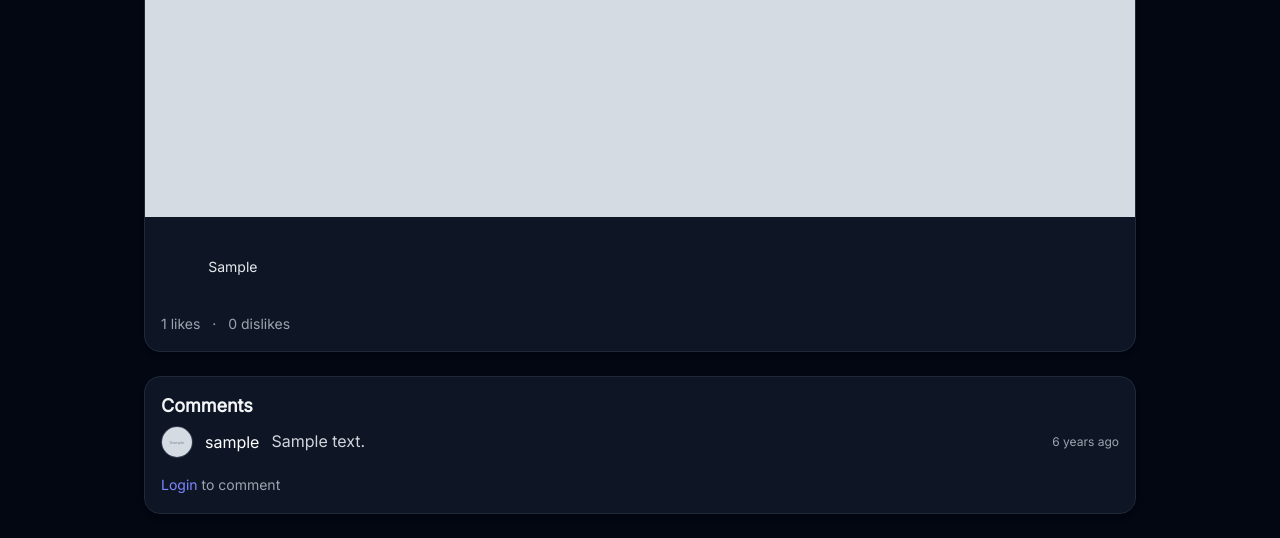
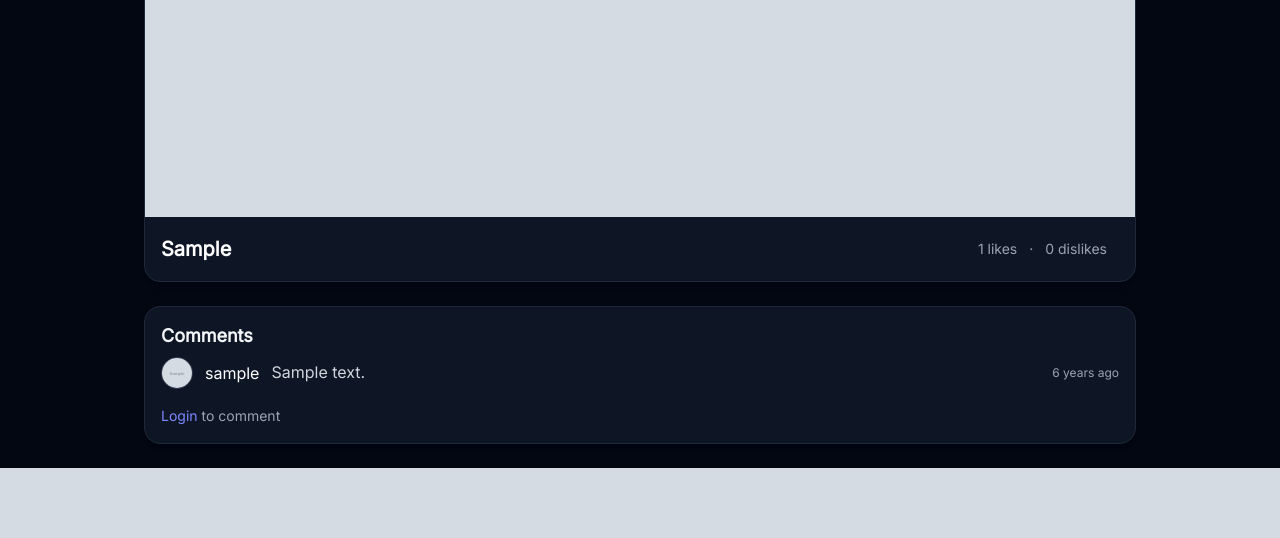
Before and after one commit to Coco-developers/GallarioV2, a Flask app: page /post/1 in a window 1280 px wide. Shown: the part 727-1265 px from the top of the page. After the commit the page ends 1195 px from the top, so only its background shows below. Run offline with Flask 3, Linux system fonts and the light colour scheme; tables that the repository leaves empty hold one stand-in row (values such as "Sample post"); grey boxes marked "Sample" are stand-in pictures; some libraries are stand-ins or nearby versions.

Commit message:
Styling 1.1 for post

```diff
--- a/src/templates/independent/post.html
+++ b/src/templates/independent/post.html
@@ -63,9 +63,9 @@
         </div>
 
         <!-- Body: caption + interactions -->
-        <div class="px-4 py-4">
-            <p class="text-gray-200 text-sm whitespace-pre-wrap mb-3">
-            {{ post['caption'] }}
+        <div class="flex px-4 py-4 gap-4">
+            <p class="text-white text-lg md:text-xl font-semibold leading-snug break-words flex-1">
+                {{ post['caption'] }}
             </p>
 
             <div class="flex items-center justify-between gap-3">
```
